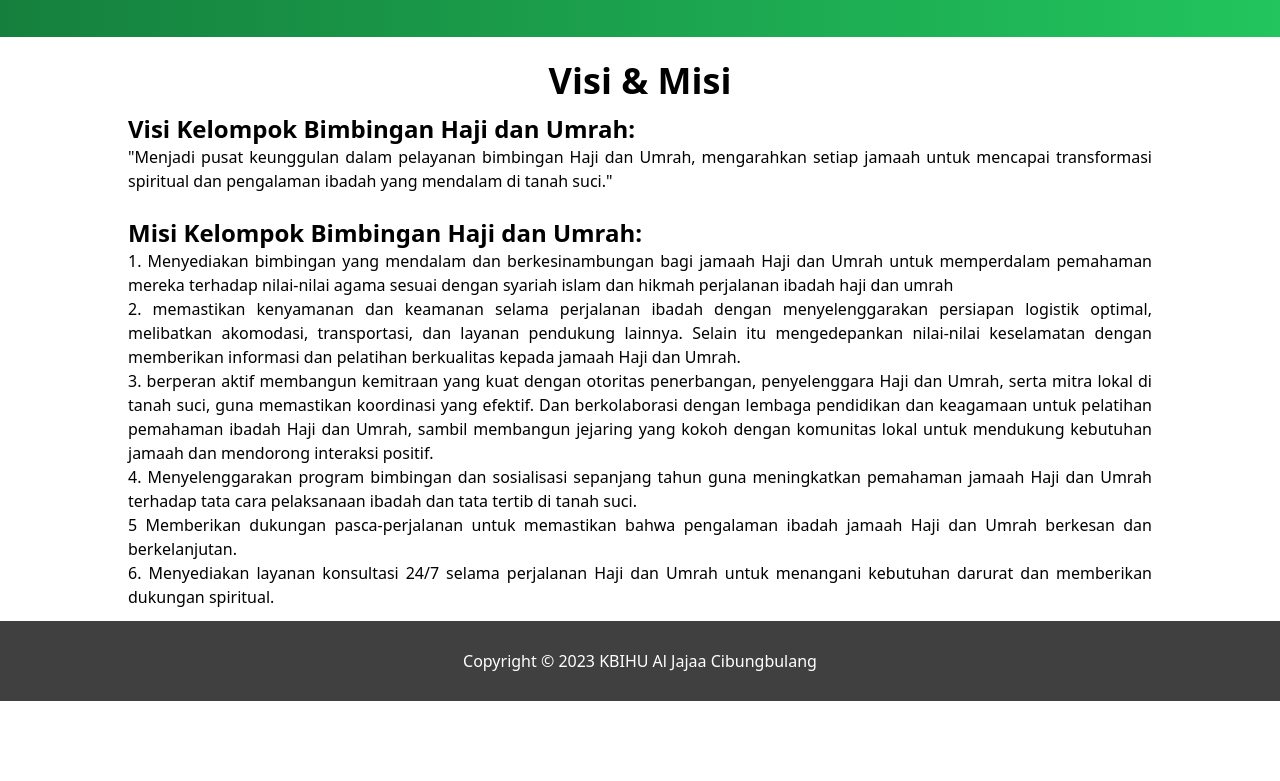
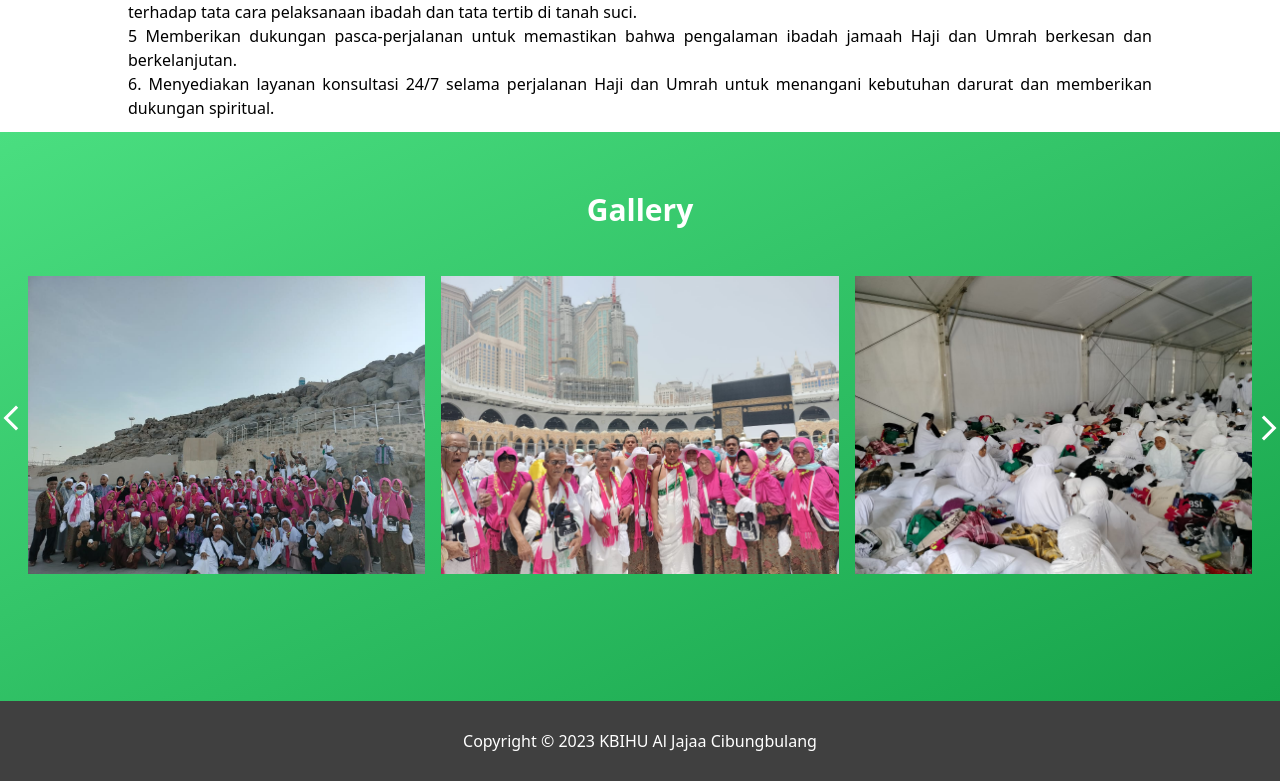
Before and after one commit to fahmiAzizz/KBIHU-ALL-JAJAA, a React (Create React App) app: page / in a window 1280 px wide. Shown: the part 1420-2201 px from the top of the page. Before the commit the page ends 2121 px from the top, so only its background shows below. Built offline with nearby package versions, Linux system fonts and the light colour scheme; the HTML template or start-up script is replaced by a standard one.

Commit message:
menambahkan gallery

```diff
--- a/package.json
+++ b/package.json
@@ -7,6 +7,7 @@
     "@testing-library/react": "^13.4.0",
     "@testing-library/user-event": "^13.5.0",
     "alpinejs": "^3.13.2",
+    "pure-react-carousel": "^1.30.1",
     "react": "^18.2.0",
     "react-dom": "^18.2.0",
     "react-icons": "^4.11.0",
--- /dev/null
+++ b/src/components/CarouselGallery.jsx
@@ -0,0 +1,84 @@
+import React, { useState, useEffect } from 'react'
+import { CarouselProvider, Slider, Slide, ButtonBack, ButtonNext } from 'pure-react-carousel'
+import { MdArrowBackIosNew, MdArrowForwardIos } from 'react-icons/md'
+import 'pure-react-carousel/dist/react-carousel.es.css'
+
+
+const CarouselGallery = () => {
+
+
+    const [visibleSlides, setVisibleSlides] = useState(3);
+
+    useEffect(() => {
+        const handleResize = () => {
+            if (window.innerWidth < 640) {
+                setVisibleSlides(1);
+            } else if (window.innerWidth < 1024) {
+                setVisibleSlides(2);
+            } else {
+                setVisibleSlides(3);
+            }
+        };
+
+        // Inisialisasi
+        handleResize();
+
+        // Tambahkan event listener untuk mendeteksi perubahan ukuran layar
+        window.addEventListener('resize', handleResize);
+
+        // Pastikan untuk membersihkan event listener saat komponen unmount
+        return () => {
+            window.removeEventListener('resize', handleResize);
+        };
+    }, []);
+
+    return (
+        <div className='text-white flex w-full flex-col justify-center  p-5 mx-auto h-auto'>
+            <p className='text-center text-3xl font-semibold p-10'>Gallery</p>
+            <div className='relative'>
+                <CarouselProvider
+                    naturalSlideWidth={100}
+                    naturalSlideHeight={100}
+                    totalSlides={5}
+                    visibleSlides={visibleSlides}
+                    className='  mx-auto'
+                    infinite={true}
+                >
+                    <div className='max-w-screen-[90%]  mx-auto text-center relative'>
+                        <Slider className=''>
+                            <Slide className='' index={0}>
+                                <div className='mx-auto  p-2 rounded-lg'>
+                                    <img src='./assets/gallery/img1.jpeg' className=' mx-auto' alt="" />
+                                </div>
+                            </Slide>
+                            <Slide className='' index={1}>
+                                <div className='mx-auto  p-2 rounded-lg'>
+                                    <img src='./assets/gallery/img2.jpeg' className=' mx-auto' alt="" />
+                                </div>
+                            </Slide>
+                            <Slide className='' index={2}>
+                                <div className='mx-auto  p-2 rounded-lg'>
+                                    <img src='./assets/gallery/img3.jpeg' className=' mx-auto' alt="" />
+                                </div>
+                            </Slide>
+                            <Slide className='' index={3}>
+                                <div className='mx-auto  p-2 rounded-lg'>
+                                    <img src='./assets/gallery/img4.jpeg' className=' mx-auto' alt="" />
+                                </div>
+                            </Slide>
+                            <Slide className='' index={4}>
+                                <div className='mx-auto  p-2 rounded-lg'>
+                                    <img src='./assets/gallery/img5.jpeg' className=' h-2/3 mx-auto' alt="" />
+                                </div>
+                            </Slide>
+                        </Slider>
+                    </div>
+                    <ButtonBack className='hidden md:block absolute hover:text-green-900 hover:scale-110 -left-6 bottom-[60%]'><MdArrowBackIosNew size={30} /></ButtonBack>
+                    <ButtonNext className='hidden md:block absolute hover:text-green-900 hover:scale-110 -right-6 top-[35%]'><MdArrowForwardIos size={30} /></ButtonNext>
+                </CarouselProvider>
+            </div>
+        </div>
+    )
+}
+
+export default CarouselGallery
--- a/src/components/Gallery.jsx
+++ b/src/components/Gallery.jsx
@@ -2,7 +2,29 @@ import React from 'react'
 
 const Gallery = () => {
     return (
-        <div>Gallery</div>
+        <div className='flex flex-col w-full h-auto'>
+            <p className='text-3xl font-bold text-center p-5'>Gallery</p>
+            <div className='grid items-center justify-evenly grid-cols-1 md:grid-cols-2 lg:grid-cols-3 gap-3 p-3'>
+                <div>
+                    <img src="./assets/gallery/img1.jpeg" alt="" />
+                </div>
+                <div>
+                    <img src="./assets/gallery/img1.jpeg" alt="" />
+                </div>
+                <div>
+                    <img src="./assets/gallery/img1.jpeg" alt="" />
+                </div>
+                <div>
+                    <img src="./assets/gallery/img1.jpeg" alt="" />
+                </div>
+                <div>
+                    <img src="./assets/gallery/img1.jpeg" alt="" />
+                </div>
+                <div>
+                    <img src="./assets/gallery/img1.jpeg" alt="" />
+                </div>
+            </div>
+        </div>
     )
 }
 
--- a/src/components/Home.jsx
+++ b/src/components/Home.jsx
@@ -2,7 +2,7 @@ import React from 'react'
 import "react-responsive-carousel/lib/styles/carousel.min.css";
 import { Carousel } from 'react-responsive-carousel';
 import VisiMisi from './about/VisiMisi';
-import About from './About';
+import CarouselGallery from './CarouselGallery';
 
 const Home = () => {
     return (
@@ -22,11 +22,11 @@ const Home = () => {
                     <img src="./assets/gallery/img4.jpeg" alt='imgaa' className='max-h-screen ' />
                 </div>
             </Carousel >
-            <div className='h-auto'>
-                <About />
-            </div>
             <div className=''>
                 <VisiMisi />
+            </div>
+            <div className='bg-gradient-to-br from-green-400 to-green-600'>
+                <CarouselGallery />
             </div>
 
         </div>
--- a/src/components/Navbar.jsx
+++ b/src/components/Navbar.jsx
@@ -42,7 +42,7 @@ function Navbar() {
                     <li><NavLink style={navActiveStyle} className="nav-link" exact to="/">Home</NavLink></li>
                     <li className="group z-10">
                         <div className="relative">
-                            <NavLink style={navActiveStyle} to="/about" className="flex items-center nav-link">Tentang Kami <RiArrowDropDownLine size={20} /></NavLink>
+                            <NavLink style={navActiveStyle} to="/visimisi" className="flex items-center nav-link">Tentang Kami <RiArrowDropDownLine size={20} /></NavLink>
                             <div className="w-40  absolute pt-2 top-full -left-3 hidden bg-green-700 shadow-lg p-2 group-hover:block space-y-2 ">
                                 <NavLink style={navActiveStyle} to="/visimisi" className="block px-4 py-2 text-sm border-b border-green-800 nav-link ">Visi Misi</NavLink>
                                 <NavLink style={navActiveStyle} to="/izinoperasional" className="block px-4 py-2 text-sm border-b border-green-800 nav-link ">Izin Operasional</NavLink>
```
Also changed, not shown: src/components/Contact.jsx (+0 -23 lines), 1 other file (tests, documents, lock files or other folders).
